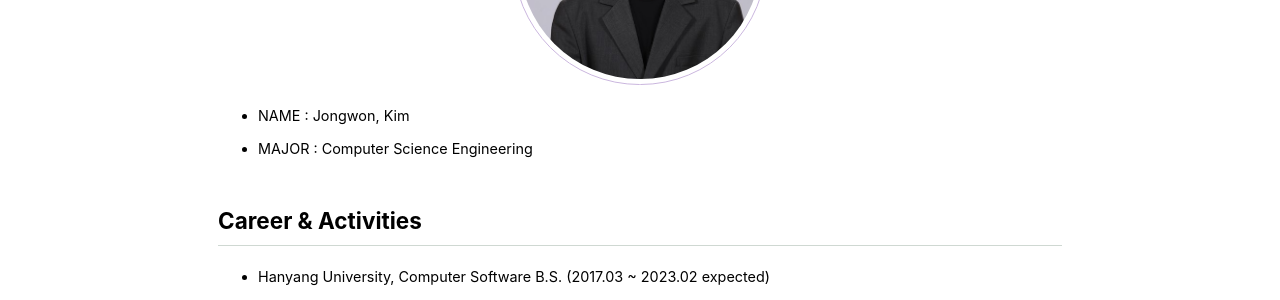
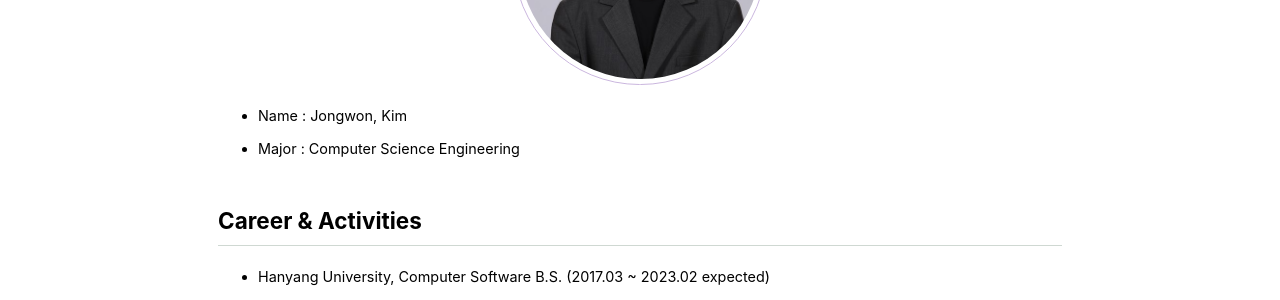
Before and after one commit to wonnx/wonnx.github.io, a Jekyll site: the page built from _pages/about.md, in a window 1280 px wide and 900 px high. Shown: the part 397-697 px from the top of the window. Built offline with Jekyll 4.4.1, drawn with Linux system fonts in a browser that asks for light colours; cached includes are drawn as plain includes.

```diff
--- a/_pages/about.md
+++ b/_pages/about.md
@@ -23,8 +23,8 @@ toc_label: "MYSELF"
 </center>
 
 
-* NAME : Jongwon, Kim
-* MAJOR : Computer Science Engineering
+* Name : Jongwon, Kim
+* Major : Computer Science Engineering
 
 ## Career & Activities
  - Hanyang University, Computer Software B.S. (2017.03 ~ 2023.02 expected)
```
